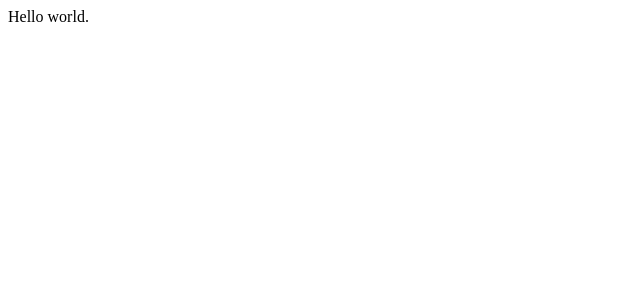
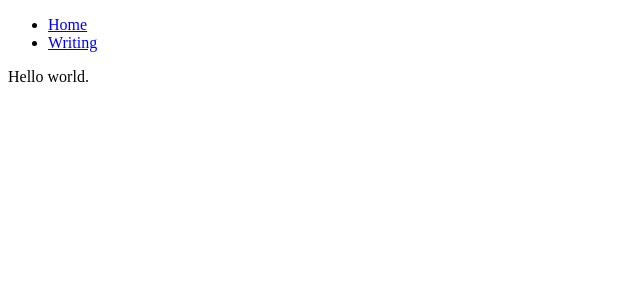
Before and after one commit to bsaff/bsaff.github.io, a React app: page / in a window 1280 px wide. Shown: the top 300 px of the page, without its empty margins (0-640 px from the left). Built offline with nearby package versions, Linux system fonts and the light colour scheme.

Commit message:
app router & webpack dev server

```diff
--- a/src/app.js
+++ b/src/app.js
@@ -1,16 +1,19 @@
 import React from 'react';
 import ReactDOM from 'react-dom';
-import App from './components/App';
+import AppRouter from './router';
+
+// TODO: fix webpack dev server to output this
+if (process.env.NODE_ENV === 'development') {
+  document.body.innerHTML = '<div id="app"></div>';
+}
 
 const MOUNT_NODE = document.getElementById('app');
 
 const render = () => {
   ReactDOM.render(
-    <App />,
+    <AppRouter />,
     MOUNT_NODE,
   );
 };
 
 render();
-
-// todo: hot reload
--- a/src/components/App.js
+++ b/src/components/Home.js
@@ -1,7 +1,7 @@
 import React from 'react';
 
-const App = () => (
+const Home = () => (
   <div>Hello world.</div>
 );
 
-export default App;
+export default Home;
--- /dev/null
+++ b/src/router/index.js
@@ -0,0 +1,25 @@
+import React from 'react';
+import { BrowserRouter as Router, Route, Link } from 'react-router-dom';
+import Home from '../components/Home';
+
+function AppRouter() {
+  return (
+    <Router>
+      <div>
+        <nav>
+          <ul>
+            <li>
+              <Link to="/">Home</Link>
+            </li>
+            <li>
+              <Link to="/writing/">Writing</Link>
+            </li>
+          </ul>
+        </nav>
+        <Route path="/" exact component={Home} />
+      </div>
+    </Router>
+  );
+}
+
+export default AppRouter;
--- a/webpack.config.js
+++ b/webpack.config.js
@@ -1,9 +1,12 @@
 const path = require('path');
+const webpack = require('webpack');
+const HtmlWebpackPlugin = require('html-webpack-plugin');
 
 module.exports = {
   entry: './src/app.js',
   output: {
     filename: 'app.js',
+    publicPath: '/',
     path: path.resolve(__dirname, 'dist')
   },
   module: {
@@ -16,5 +19,13 @@ module.exports = {
         }
       }
     ]
+  },
+  plugins: [
+    new webpack.HotModuleReplacementPlugin(),
+    new HtmlWebpackPlugin({ title: 'Ben is a dork.'})
+  ],
+  devServer: {
+    contentBase: './',
+    hot: true
   }
 };
```
Also changed, not shown: package.json (+7 -3 lines), 3 other files (tests, documents, lock files or other folders).
